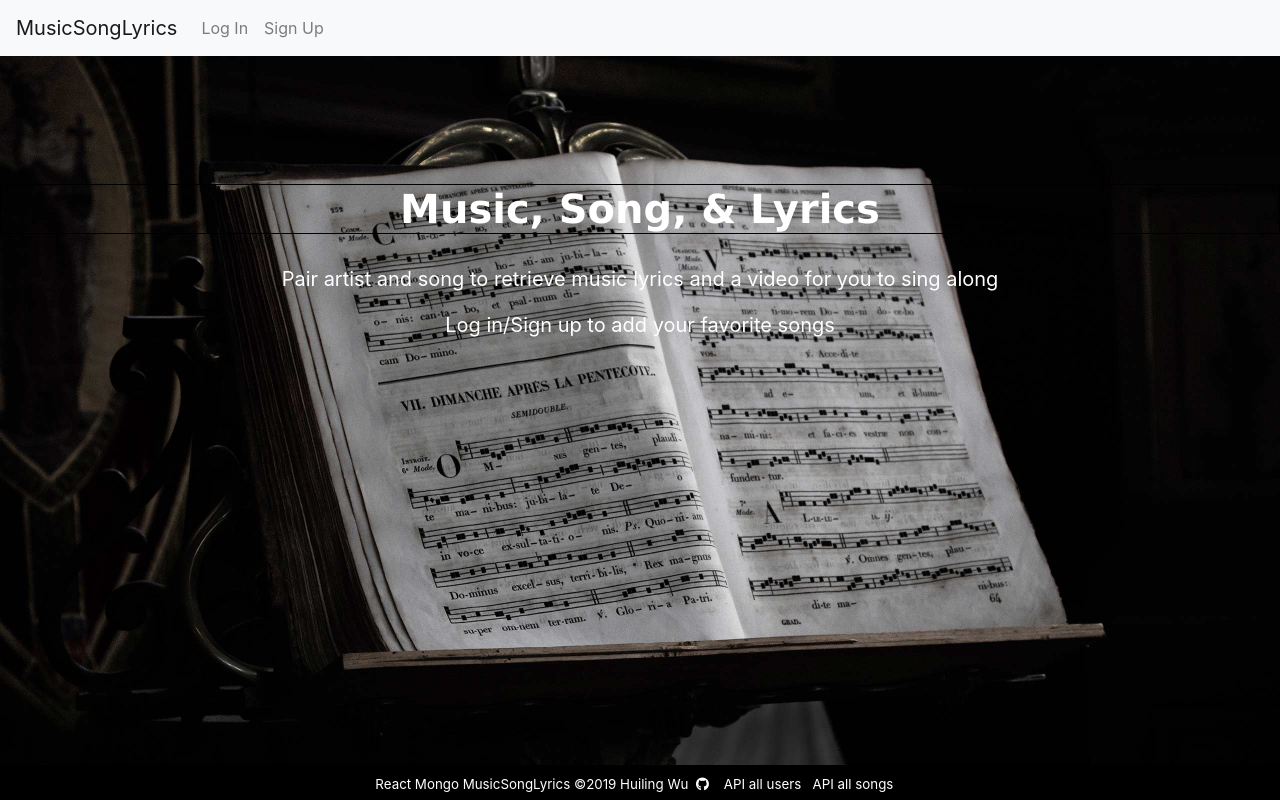
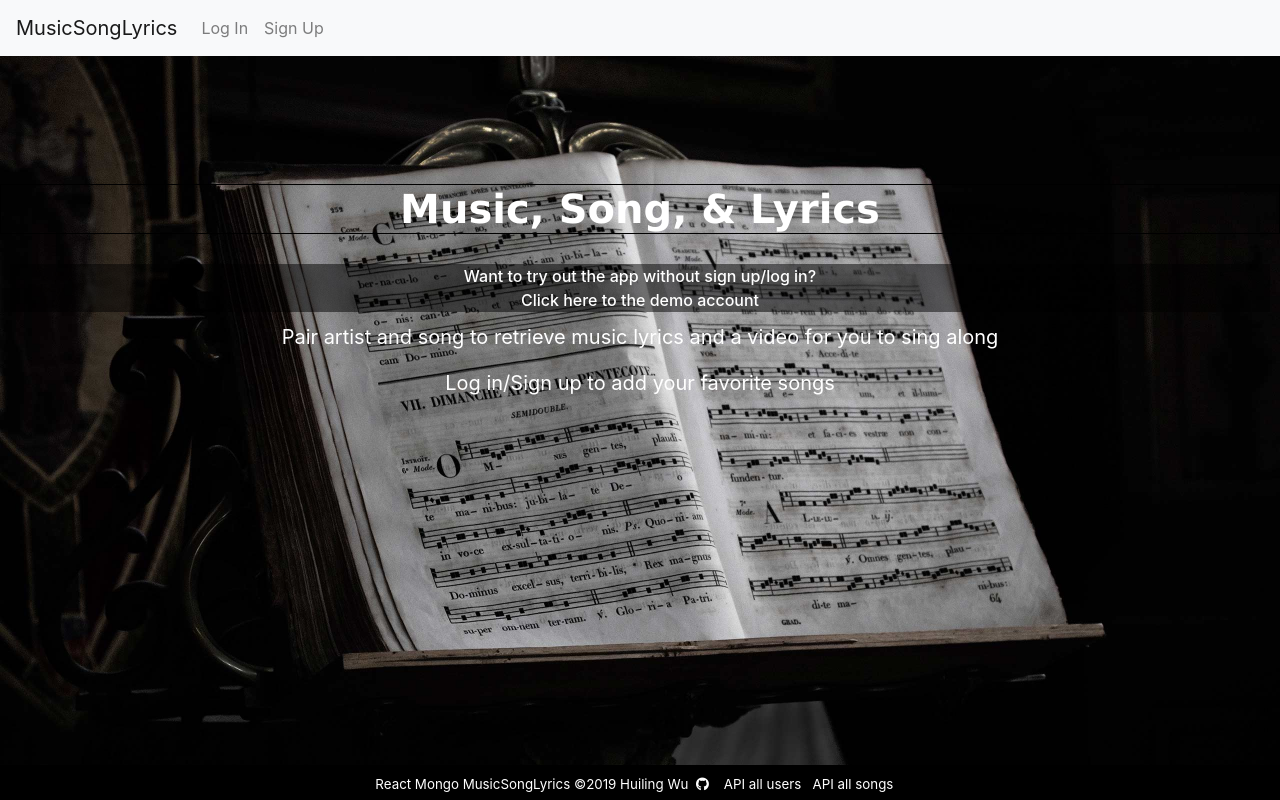
Before and after one commit to huwu55/React-Mongo-MusicSongLyrics, a React (Create React App) app in the folder client/: page / in a window 1280 px wide. Built offline with nearby package versions, Linux system fonts and the light colour scheme.

Commit message:
added demo account

```diff
--- a/client/src/App.js
+++ b/client/src/App.js
@@ -20,7 +20,8 @@ class App extends React.Component {
 
         this.state = {
             signed_up : false,
-            logged_in : false
+            logged_in : false,
+            demoAccount : false
         };
     }
 
@@ -76,7 +77,7 @@ class App extends React.Component {
     }
 
     logout = (event) => {
-        this.setState({logged_in: false}, function(){
+        this.setState({logged_in: false, signed_up: false, demoAccount: false}, function(){
             localStorage.removeItem('token');
         });
     }
@@ -85,7 +86,7 @@ class App extends React.Component {
         return API.login({username:'demo', password:'demoaccount'})
             .then(res=>{
                 if (res.token){
-                    this.setState({logged_in: true, signed_up: true}, function(){
+                    this.setState({logged_in: true, signed_up: true, demoAccount: true}, function(){
                       localStorage.setItem('token', res.token);
                     });
                 }
@@ -103,7 +104,7 @@ class App extends React.Component {
             <Router>
                 <div className="app">
                     <Switch>
-                        <Route exact path="/" component={Intro} />
+                        <Route exact path="/" render={()=> <Intro logIntoDemo={this.logIntoDemo} demoAccount={this.state.demoAccount} /> } />
                         <Route exact path="/signup" render={()=> <Signup signed_up={this.state.signed_up} signup={this.signup} logIntoDemo={this.logIntoDemo} /> } />
                         <Route exact path="/login" render={()=> <Login logged_in={this.state.logged_in} login={this.login} logIntoDemo={this.logIntoDemo} /> } />
                         <Route exact path="/logout" component={Logout} />
--- a/client/src/components/style.css
+++ b/client/src/components/style.css
@@ -14,7 +14,7 @@
 #demologin {
     /* color: white; */
     font-weight: 500;
-    margin-top: 10px;
+    margin: 10px;
     background-color: rgba(0, 0, 0, .5);
 }
 
--- a/client/src/pages/Intro.js
+++ b/client/src/pages/Intro.js
@@ -1,8 +1,14 @@
 import React from "react";
 import Navbar from "../components/Navbar";
+import { Redirect } from 'react-router-dom';
 
 
-export default () => {
+
+export default (props) => {
+    if (props.demoAccount) {
+        return <Redirect to='/home' />
+    }
+
     localStorage.removeItem('token');
 
     return (
@@ -10,6 +16,12 @@ export default () => {
             <Navbar />
             <div className="intro">
                 <h1 className="title">Music, Song, &amp; Lyrics</h1>
+                <div id='demologin'>
+                    <a href='#' onClick={()=>props.logIntoDemo()}>
+                        Want to try out the app without sign up/log in? <br></br>
+                        Click here to the demo account
+                    </a>
+                </div>
                 <p>Pair artist and song to retrieve music lyrics and a video for you to sing along</p>
                 <p>Log in/Sign up to add your favorite songs</p>
             </div>
```
